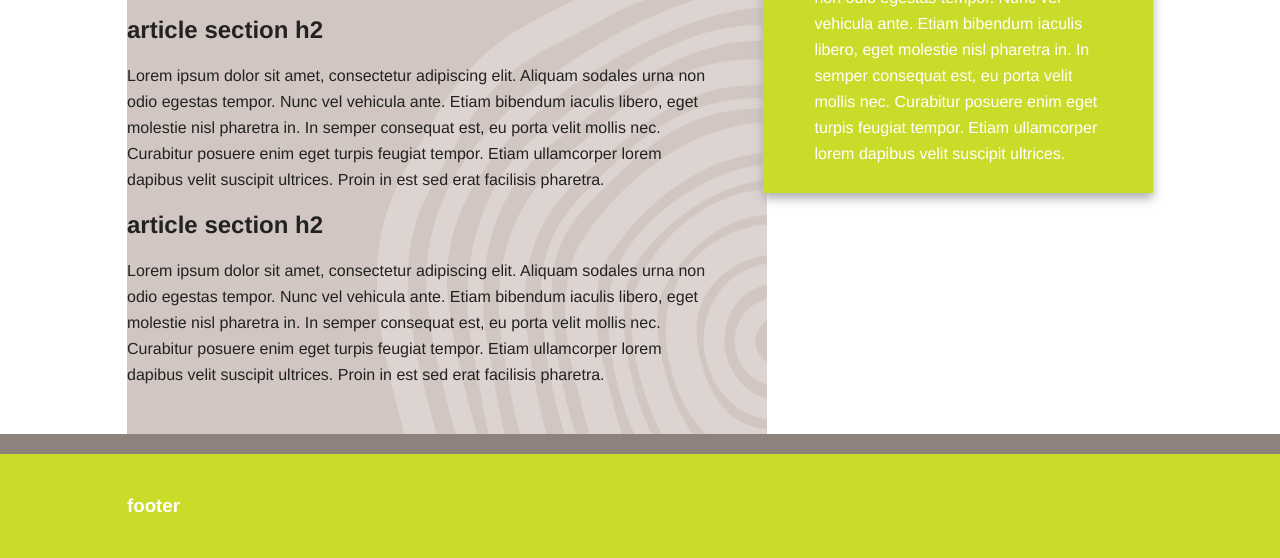
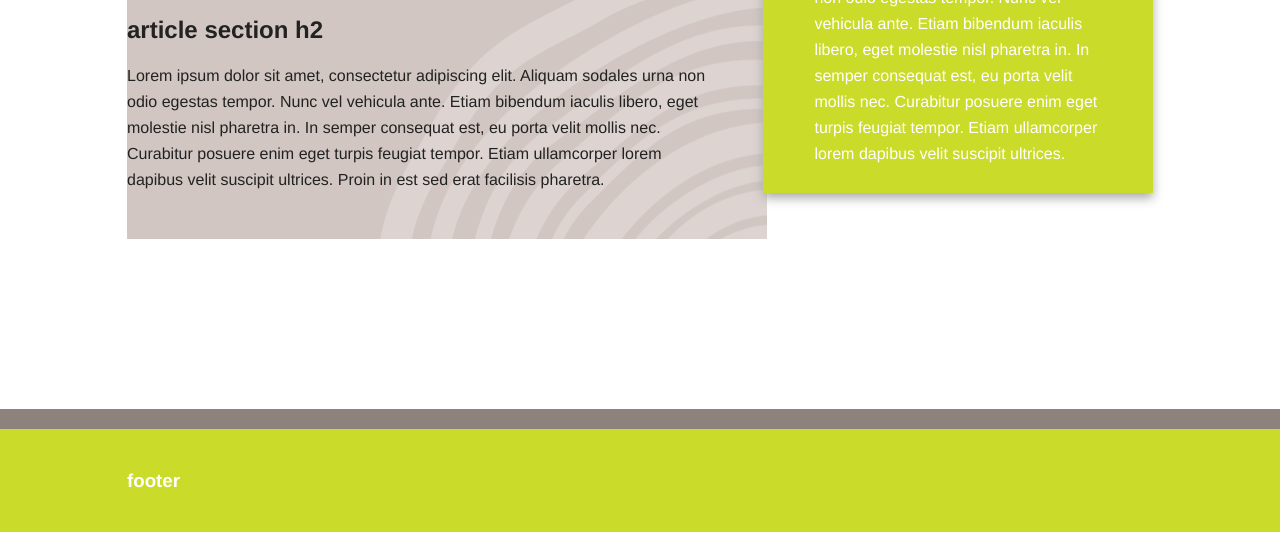
Before and after one commit to Lunca/jaarringen, a plain HTML site: page index.html in a window 1280 px wide. Shown: the part 269-827 px from the top of the page. After the commit the page ends 801 px from the top, so only its background shows below. Drawn offline with nearby package versions, Linux system fonts and the light colour scheme.

Commit message:
Footer is now sticky to bottom :)

```diff
--- a/css/main.css
+++ b/css/main.css
@@ -55,10 +55,28 @@ textarea {
     padding: 0.2em 0;
 }
 
+/* Wrapper for page content to push down footer */
+#wrapcontainer {
+    min-height: 100%;
+    height: auto !important;
+    height: 100%;
+    /* Negative indent footer by it's height */
+    margin: 0 auto -122px;
+}
+
+#push{
+    height: 102px;
+}
 
 /* ===== Initializr Styles ==================================================
    Author: Jonathan Verrecchia - verekia.com/initializr/responsive-template
    ========================================================================== */
+
+html,
+body {
+    height: 100%;
+    /* The html and body elements cannot have any padding or margin. */
+}
 
 body {
     font: 16px/26px Helvetica, Helvetica Neue, Arial;
@@ -68,6 +86,8 @@ body {
     width: 90%;
     margin: 0 5%;
 }
+
+
 
 /* ===================
     ALL: Orange Theme
--- a/index.html
+++ b/index.html
@@ -6,7 +6,7 @@
     <head>
         <meta charset="utf-8">
         <meta http-equiv="X-UA-Compatible" content="IE=edge,chrome=1">
-        <title></title>
+        <title>Jaarringen</title>
         <meta name="description" content="">
         <meta name="viewport" content="width=device-width">
 
@@ -20,6 +20,7 @@
             <p class="chromeframe">You are using an outdated browser. <a href="http://browsehappy.com/">Upgrade your browser today</a> or <a href="http://www.google.com/chromeframe/?redirect=true">install Google Chrome Frame</a> to better experience this site.</p>
         <![endif]-->
 
+        <div id="wrapcontainer">
             <div class="header-container">
                 <header class="wrapper clearfix">
                     <h1 class="title">Jaarringen</h1>
@@ -39,10 +40,8 @@
                             <h2>article section h2</h2>
                             <p>Lorem ipsum dolor sit amet, consectetur adipiscing elit. Aliquam sodales urna non odio egestas tempor. Nunc vel vehicula ante. Etiam bibendum iaculis libero, eget molestie nisl pharetra in. In semper consequat est, eu porta velit mollis nec. Curabitur posuere enim eget turpis feugiat tempor. Etiam ullamcorper lorem dapibus velit suscipit ultrices. Proin in est sed erat facilisis pharetra.</p>
                         </section>
-                    <section>
-                        <h2>article section h2</h2>
-                        <p>Lorem ipsum dolor sit amet, consectetur adipiscing elit. Aliquam sodales urna non odio egestas tempor. Nunc vel vehicula ante. Etiam bibendum iaculis libero, eget molestie nisl pharetra in. In semper consequat est, eu porta velit mollis nec. Curabitur posuere enim eget turpis feugiat tempor. Etiam ullamcorper lorem dapibus velit suscipit ultrices. Proin in est sed erat facilisis pharetra.</p>
-                    </section>
+
+
                     </article>
 
                     <aside>
@@ -52,6 +51,9 @@
 
                 </div> <!-- #main -->
             </div> <!-- #main-container -->
+
+            <div id="push"></div>
+        </div>
 
         <div class="footer-container">
             <footer class="wrapper">
```
Lines whose indentation alone changed are shown as unchanged.
